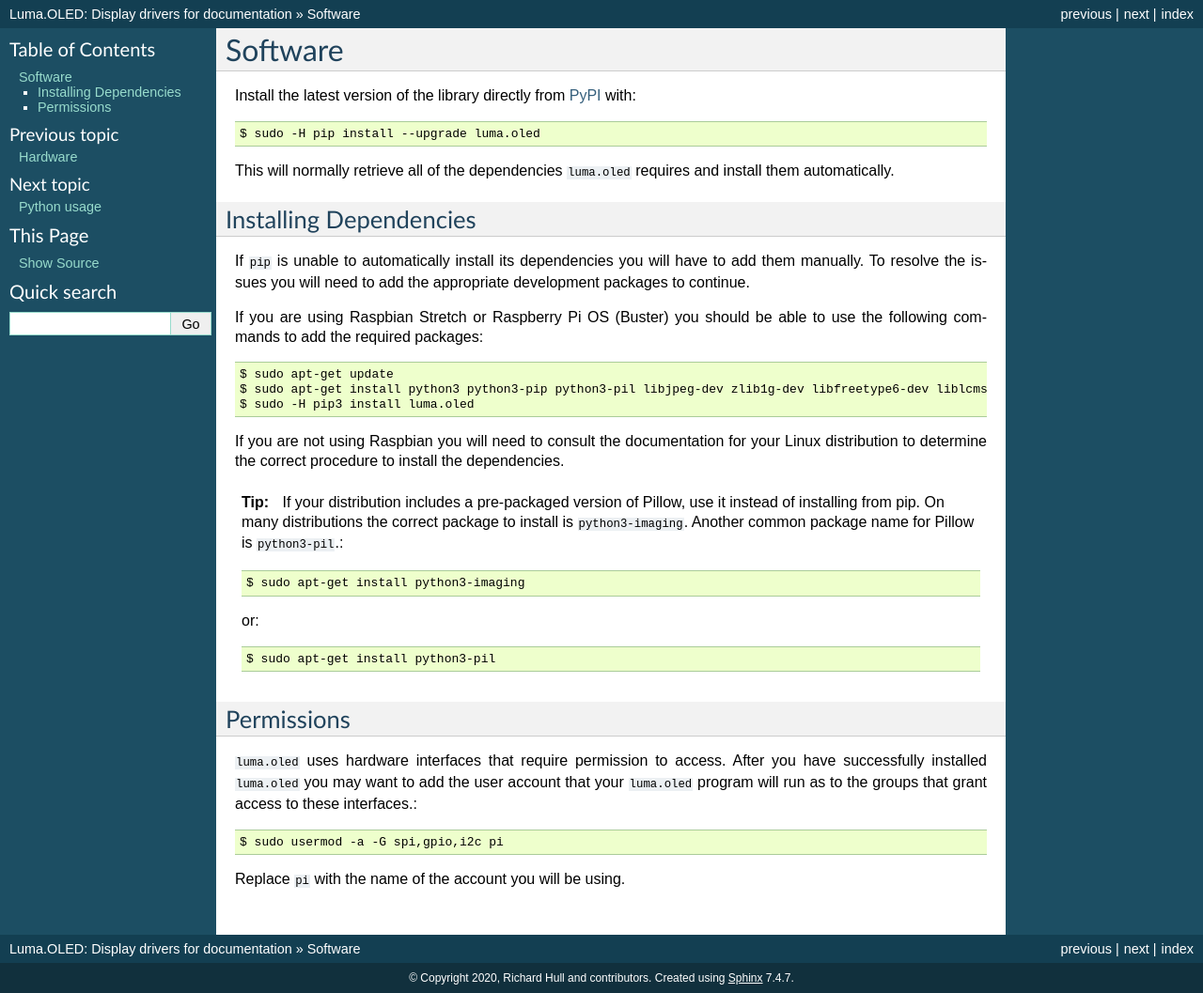
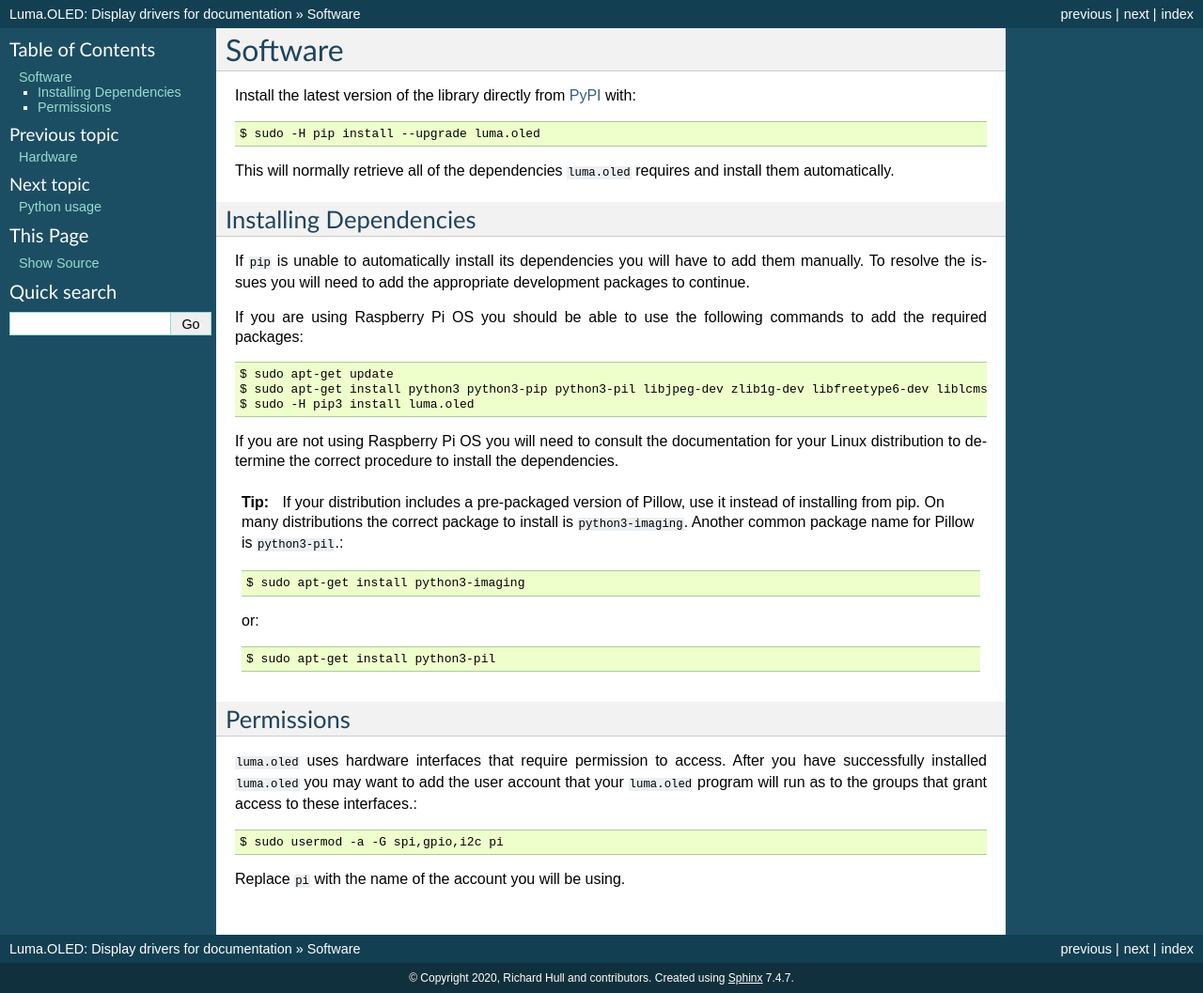
Before and after one commit to rm-hull/luma.oled, a Sphinx documentation site: the page built from doc/software.rst, in a window 1280 px wide. Shown: the whole page at 94% size. Built offline with Sphinx 7.4.7, drawn with Linux system fonts in a browser that asks for light colours; pages that are not in the unit, such as notebooks, are missing from menus; the version number could not be read and is left out.

Commit message:
doc: raspbian is now called Raspberry Pi OS (#299)
* doc: raspbian is now called Raspberry Pi OS

* rename to Raspberry Pi OS

* rename

* remove raspbian ref

```diff
--- a/doc/hardware.rst
+++ b/doc/hardware.rst
@@ -101,7 +101,7 @@ or::
 If you have no kernel modules listed and nothing is showing using ``dmesg``
 then this implies the kernel I2C driver is not loaded.
 
-For the Raspberry PI running Raspbian, enable the I2C as follows::
+For the Raspberry PI running Raspberry Pi OS, enable the I2C as follows::
 
   #. Run ``sudo raspi-config``
   #. Use the down arrow to select ``5 Interfacing Options``
--- a/doc/install.rst
+++ b/doc/install.rst
@@ -22,7 +22,7 @@ are included in :doc:`python-usage`.
   It was *originally* tested with Raspbian on a rev.2 model B, with a vanilla
   kernel version 4.1.16+, and has subsequently been tested on Raspberry Pi
   models A, B2, 3B, Zero, Zero W, OrangePi Zero (Armbian Jessie), and 4B with
-  Raspbian Jessie, Stretch and Buster operating systems.
+  Raspberry Pi OS Jessie, Stretch and Buster operating systems.
 
 .. note:: Upgrading
   If you are upgrading from a previous version, make sure to read the
--- a/doc/software.rst
+++ b/doc/software.rst
@@ -16,14 +16,14 @@ If ``pip`` is unable to automatically install its dependencies you will have to
 add them manually.  To resolve the issues you will need to add the appropriate
 development packages to continue.
 
-If you are using Raspbian Stretch or Raspberry Pi OS (Buster) you should
-be able to use the following commands to add the required packages::
+If you are using Raspberry Pi OS you should be able to use the following commands
+to add the required packages::
 
 $ sudo apt-get update
 $ sudo apt-get install python3 python3-pip python3-pil libjpeg-dev zlib1g-dev libfreetype6-dev liblcms2-dev libopenjp2-7 libtiff5 -y
 $ sudo -H pip3 install luma.oled
 
-If you are not using Raspbian you will need to consult the documentation for
+If you are not using Raspberry Pi OS you will need to consult the documentation for
 your Linux distribution to determine the correct procedure to install
 the dependencies.
 
```
